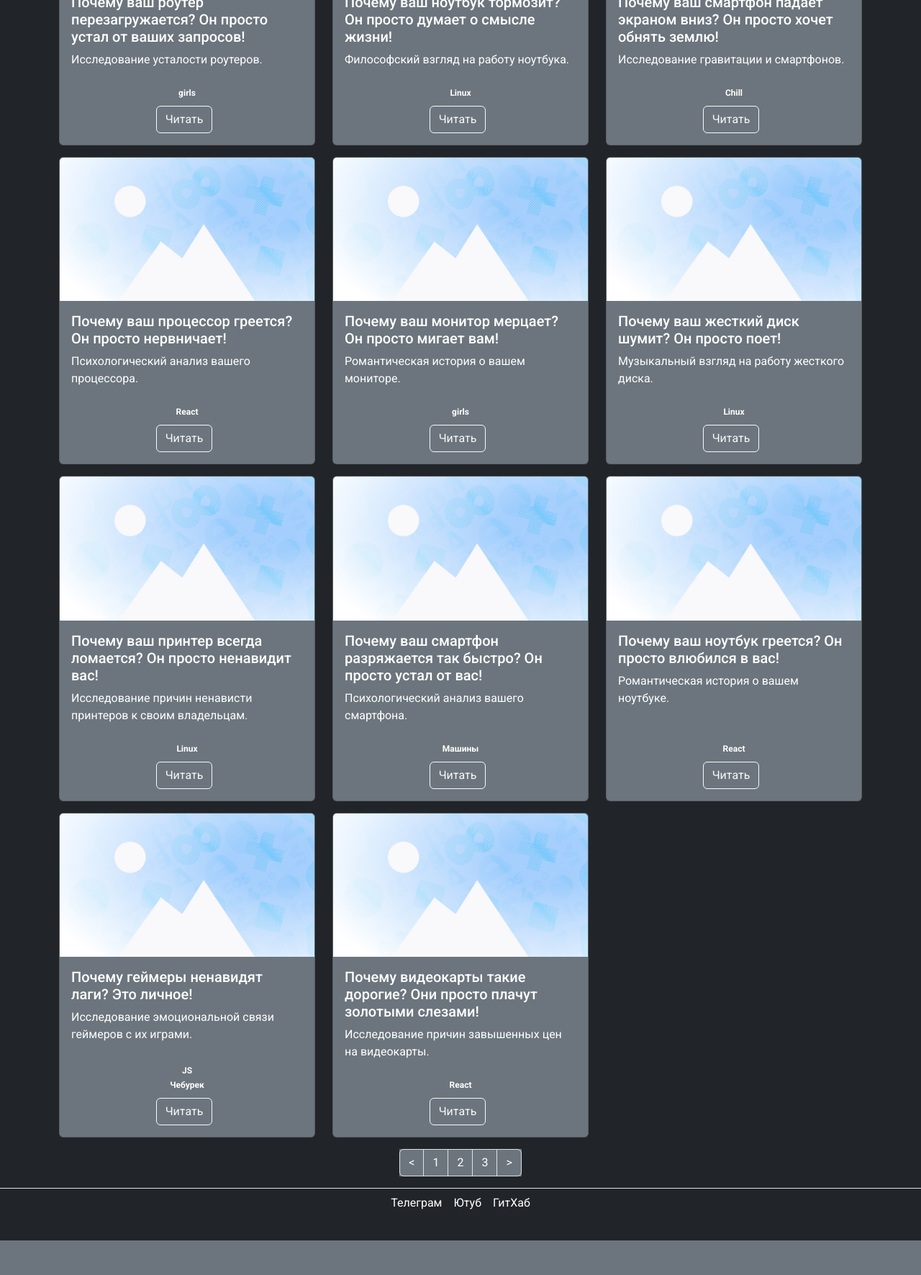
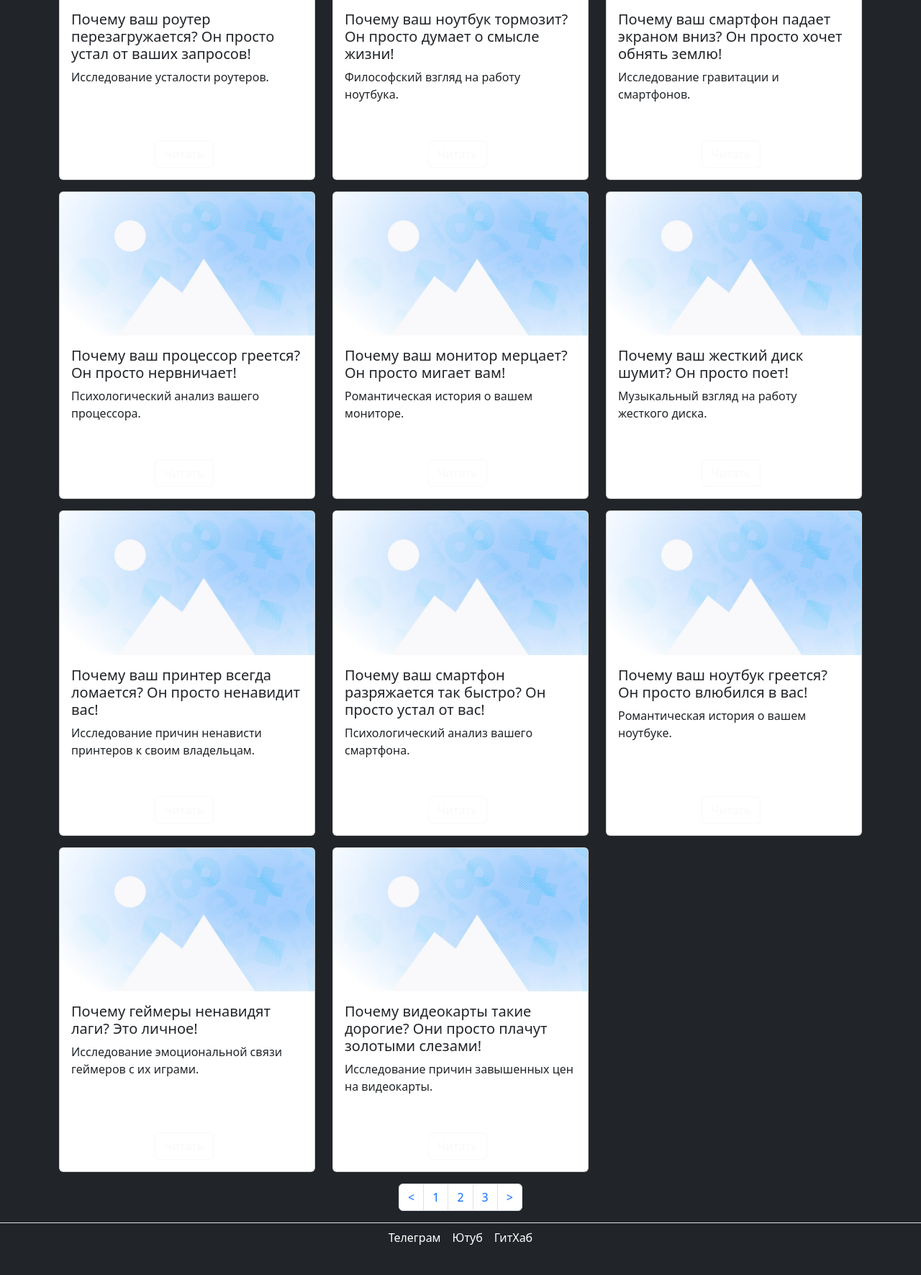
Before and after one commit to KnightCode1024/Blog, a Django app: page / in a window 1280 px wide. Shown: the part 1240-3011 px from the top of the page at 72% size. Before the commit the page ends 2963 px from the top, so only its background shows below. Run offline with Django 5.2, Linux system fonts and the light colour scheme; data comes from the database, SQL or seed files in the repository; parts of the project's set-up code (start-up, migrations or seed data) failed here and were passed over.

Commit message:
Delete css

```diff
--- a/blog/static/css/main.css
+++ /dev/null
@@ -1,22 +0,0 @@
-@import url('https://fonts.googleapis.com/css2?family=Jost:ital,wght@0,100..900;1,100..900&family=Roboto:ital,wght@0,100;0,300;0,400;0,500;0,700;0,900;1,100;1,300;1,400;1,500;1,700;1,900&display=swap');
-
-body {
-    font-family: "Roboto", sans-serif;
-    margin: 0;
-    padding: 0;
-}
-
-.carousel-inner img {
-    width: 600px;
-    height: 600px;
-  }
-
-.pagination, .page-link {
-    background: #6c757d;
-    color: white;
-}
-
-.card {
-    background: #6c757d;
-    color: white;
-}
--- a/blog/templates/404.html
+++ b/blog/templates/404.html
@@ -4,6 +4,5 @@
 {% block content %}
 <div class="d-flex flex-column justify-content-center align-items-center vh-100">
     <h1 class="text-white mb-3">Страница не найдена</h1>
-    <p><a class="text-white" href="{% url 'index' %}">Главная страница</a></p>
 </div>
 {% endblock content %}
--- a/blog/templates/base.html
+++ b/blog/templates/base.html
@@ -16,11 +16,9 @@
               <li><a href="{% url 'posts:add_post' %}" class="nav-link px-2 text-white">Добавить пост</a></li>
               <li><a href="{% url 'posts:about' %}" class="nav-link px-2 text-white">Автор</a></li>
             </ul>
-
             <form class="col-12 col-lg-auto mb-3 mb-lg-0 me-lg-3">
               <input type="search" class="form-control form-control-dark" placeholder="Search..." aria-label="Search">
             </form>
-
             <div class="text-end">
               <a href="{% url 'users:login' %}" type="button" class="btn btn-outline-light me-2">Войти</a>
               <a href="{% url 'users:register' %}" type="button" class="btn btn-outline-light me-2">Зарегестрироватся</a>
--- a/blog/templates/lk.html
+++ b/blog/templates/lk.html
@@ -3,7 +3,6 @@
 {% block content %}
 <div class="container mt-5">
     <div class="row">
-        <!-- Боковая панель профиля -->
         <div class="col-md-4">
             <div class="card bg-dark text-white mb-4">
                 <div class="card-body text-center">
@@ -21,7 +20,6 @@
                     </div>
                 </div>
             </div>
-
             <div class="card bg-dark text-white mb-4">
                 <div class="card-header">
                     Информация
@@ -47,8 +45,6 @@
                 </div>
             </div>
         </div>
-
-        <!-- Основное содержимое профиля -->
         <div class="col-md-8">
             <div class="card bg-dark text-white mb-4">
                 <div class="card-header d-flex justify-content-between align-items-center">
@@ -78,7 +74,6 @@
                     </div>
                 </div>
             </div>
-
             <div class="card bg-dark text-white">
                 <div class="card-header">
                     Статистика
```
